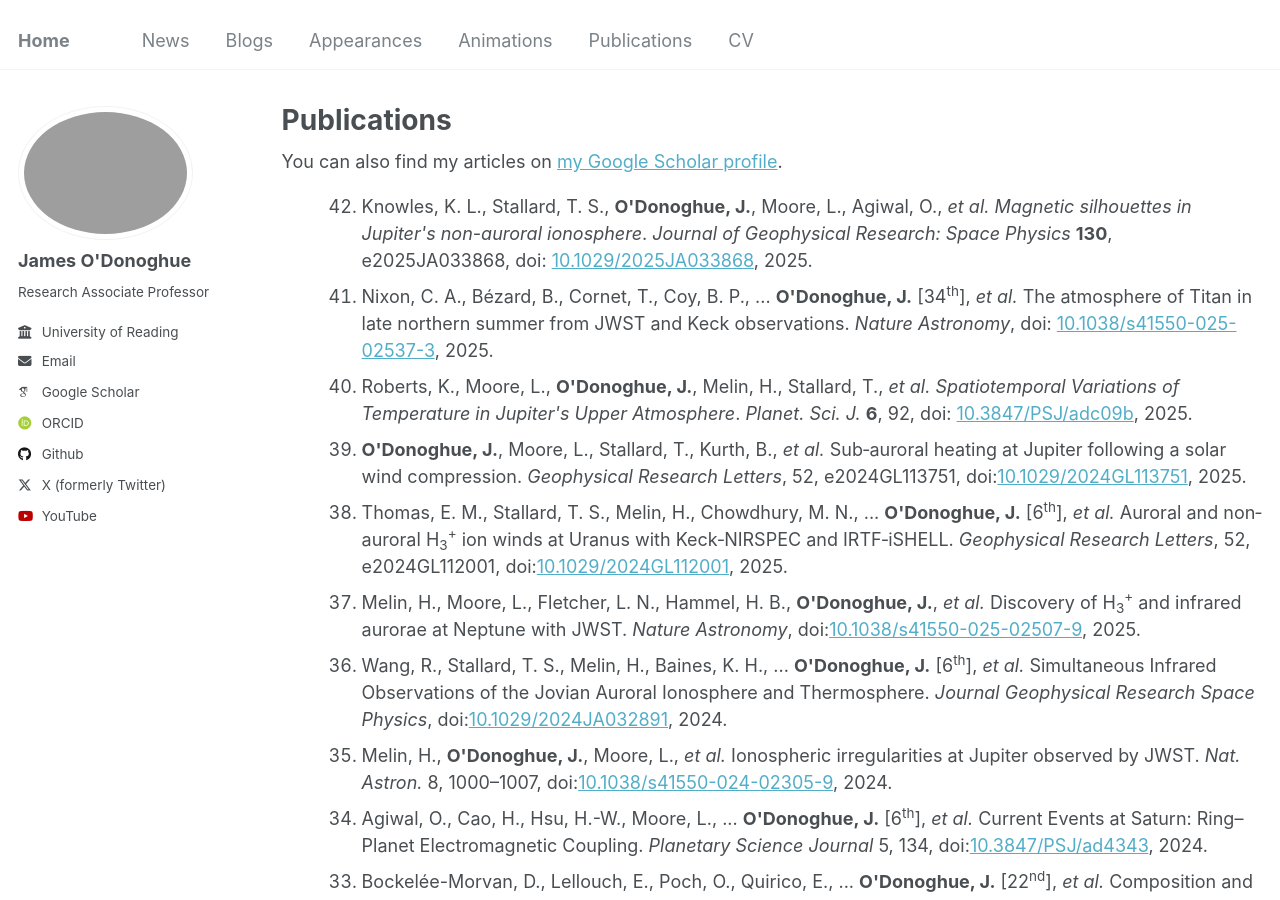
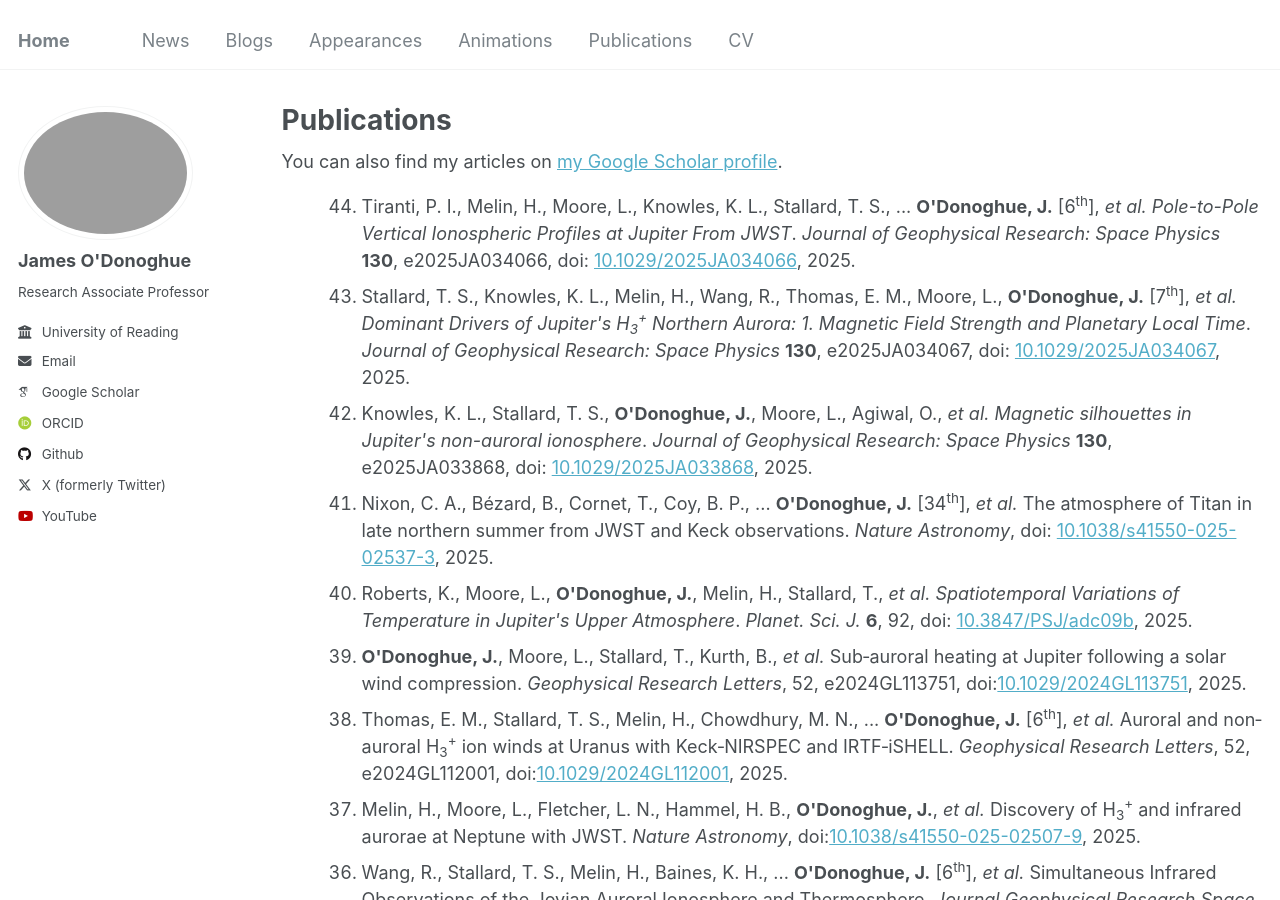
Before and after one commit to odonoghuespace/odonoghuespace.github.io, a Jekyll site: the page built from _pages/publications.html, in a window 1280 px wide and 900 px high. Built offline with Jekyll 4.4.1, drawn with Linux system fonts in a browser that asks for light colours; some web fonts are replaced.

Commit message:
Update publications.html

```diff
--- a/_pages/publications.html
+++ b/_pages/publications.html
@@ -15,6 +15,11 @@ author_profile: true
 
 <ol reversed>
   <ol reversed>
+
+  <li>Tiranti, P. I., Melin, H., Moore, L., Knowles, K. L., Stallard, T. S., ... <strong>O'Donoghue, J.</strong> [6<sup>th</sup>], <em>et al.</em> <em>Pole-to-Pole Vertical Ionospheric Profiles at Jupiter From JWST</em>. <em>Journal of Geophysical Research: Space Physics</em> <strong>130</strong>, e2025JA034066, doi: <a href="https://doi.org/10.1029/2025JA034066">10.1029/2025JA034066</a>, 2025.</li>
+
+  <li>Stallard, T. S., Knowles, K. L., Melin, H., Wang, R., Thomas, E. M., Moore, L., <strong>O'Donoghue, J.</strong> [7<sup>th</sup>], <em>et al.</em> <em>Dominant Drivers of Jupiter's H<sub>3</sub><sup>+</sup> Northern Aurora: 1. Magnetic Field Strength and Planetary Local Time</em>. <em>Journal of Geophysical Research: Space Physics</em> <strong>130</strong>, e2025JA034067, doi: <a href="https://doi.org/10.1029/2025JA034067">10.1029/2025JA034067</a>, 2025.</li>
+
   <li>Knowles, K. L., Stallard, T. S., <strong>O'Donoghue, J.</strong>, Moore, L., Agiwal, O., <em>et al.</em> <em>Magnetic silhouettes in Jupiter's non-auroral ionosphere</em>. <em>Journal of Geophysical Research: Space Physics</em> <strong>130</strong>, e2025JA033868, doi: <a href="https://doi.org/10.1029/2025JA033868">10.1029/2025JA033868</a>, 2025.</li>
 
   <li>Nixon, C. A., Bézard, B., Cornet, T., Coy, B. P., ... <strong>O'Donoghue, J.</strong> [34<sup>th</sup>], <em>et al.</em> The atmosphere of Titan in late northern summer from JWST and Keck observations. <em>Nature Astronomy</em>, doi: <a href="https://doi.org/10.1038/s41550-025-02537-3">10.1038/s41550-025-02537-3</a>, 2025.</li>
```
